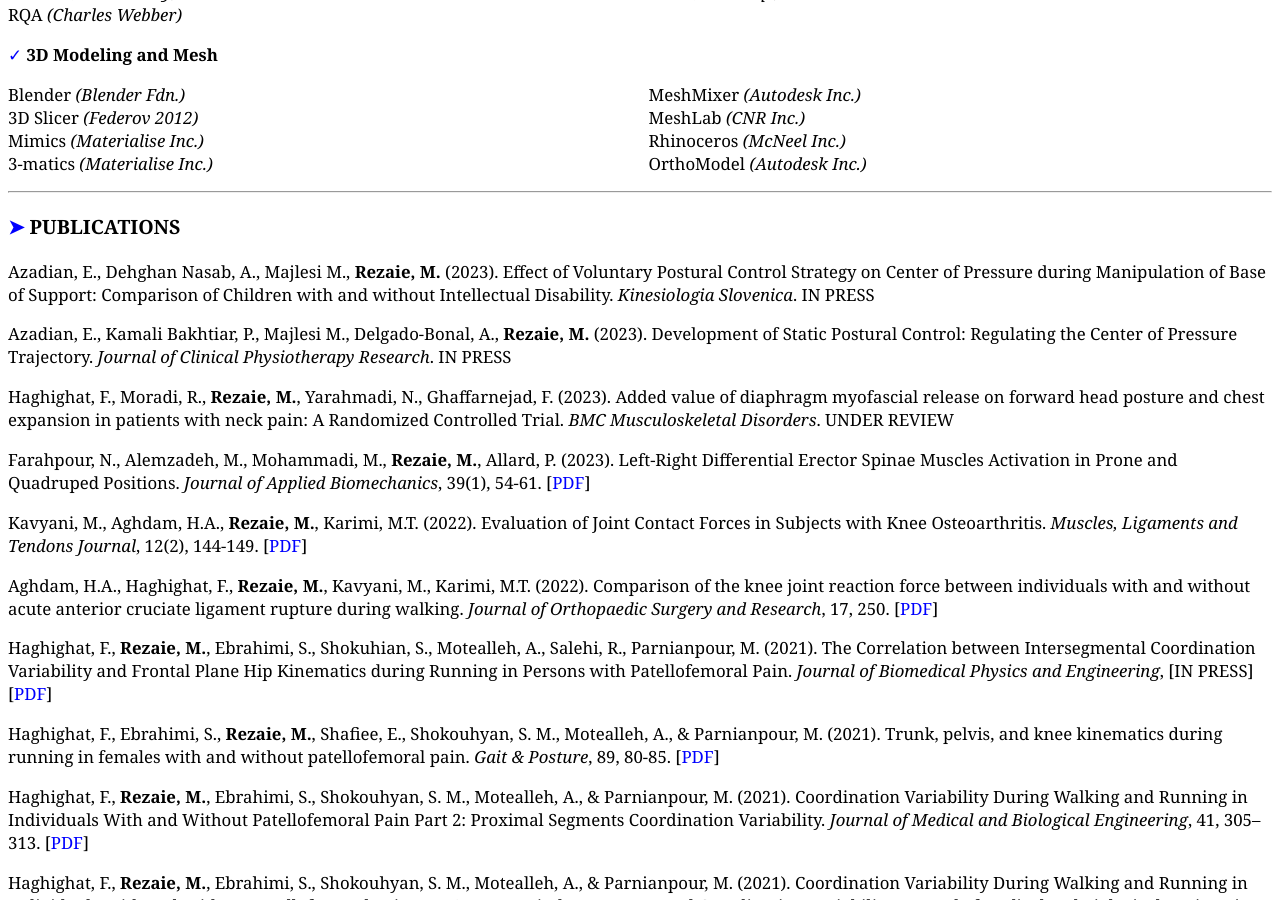
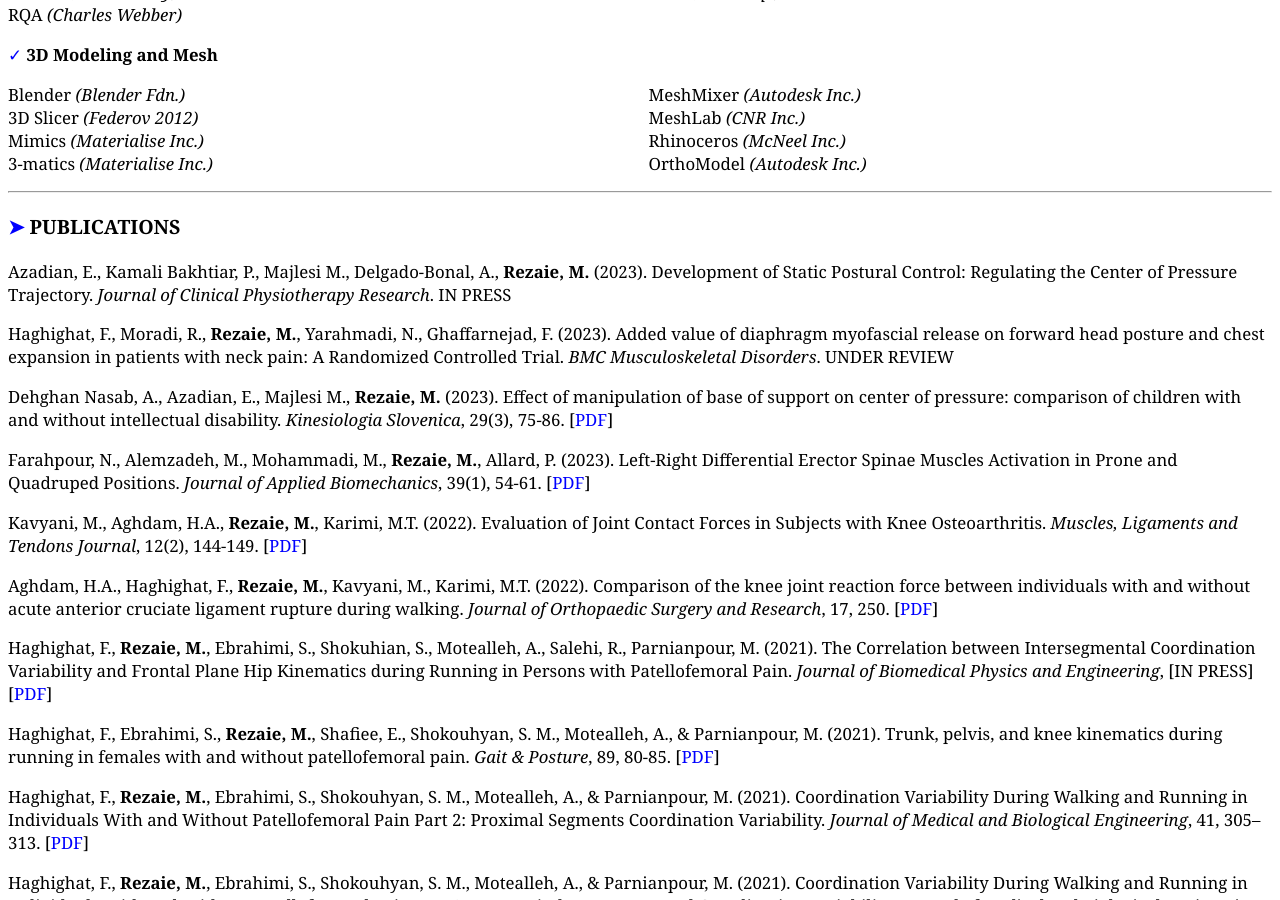
Before and after one commit to mrrezaie/mrrezaie.github.io, a Jekyll site: the page cv.html, which Jekyll copies as it is, in a window 1280 px wide and 900 px high, scrolled down 2078 px. Built offline with Jekyll 4.4.1, drawn with Linux system fonts in a browser that asks for light colours; some of the changed text lies outside the part shown.

Commit message:
Update CV

```diff
--- a/cv.html
+++ b/cv.html
@@ -173,9 +173,10 @@ Collaborated with the following research institutes [please see <a aria-label="l
 
 <h3 id="publications"> <a aria-label="link" href="#publications">&#10148</a> <b>PUBLICATIONS</b></h3>
 <!-- <p>Farahpour, N., Ghadimi, V., Ghadimi, N., <b>Rezaie, M.</b>, Alemzadeh, M. (2022). Erector spinae and rectus femoris activity during stair assending and decending with and without school back pack in adolescent idiopathic scoliosis and healthy individuals. Journal of Electromyography and Kinesiology. UNDER REVIEW [PDF]</p> -->
-<p>Azadian, E., Dehghan Nasab, A., Majlesi M., <b>Rezaie, M.</b> (2023). Effect of Voluntary Postural Control Strategy on Center of Pressure during Manipulation of Base of Support: Comparison of Children with and without Intellectual Disability. <i>Kinesiologia Slovenica</i>. IN PRESS</p>
 <p>Azadian, E., Kamali Bakhtiar, P., Majlesi M., Delgado-Bonal, A., <b>Rezaie, M.</b> (2023). Development of Static Postural Control: Regulating the Center of Pressure Trajectory. <i>Journal of Clinical Physiotherapy Research</i>. IN PRESS</p>
 <p>Haghighat, F., Moradi, R., <b>Rezaie, M.</b>, Yarahmadi, N., Ghaffarnejad, F. (2023). Added value of diaphragm myofascial release on forward head posture and chest expansion in patients with neck pain: A Randomized Controlled Trial. <i>BMC Musculoskeletal Disorders</i>. UNDER REVIEW</p>
+<p>Dehghan Nasab, A., Azadian, E., Majlesi M., <b>Rezaie, M.</b> (2023). Effect of manipulation of base of support on center of pressure: comparison of children with and without intellectual disability. <i>Kinesiologia Slovenica</i>, 29(3), 75-86.
+	[<a aria-label="link" href="about/files/azadian2023.pdf" target="_blank" rel="noopener noreferrer">PDF</a>]</p>
 <p>Farahpour, N., Alemzadeh, M., Mohammadi, M., <b>Rezaie, M.</b>, Allard, P. (2023). Left-Right Differential Erector Spinae Muscles Activation in Prone and Quadruped Positions. <i>Journal of Applied Biomechanics</i>, 39(1), 54-61.
 	[<a aria-label="link" href="about/files/1543-2688-article-p54.pdf" target="_blank" rel="noopener noreferrer">PDF</a>]</p>
 <p>Kavyani, M., Aghdam, H.A., <b>Rezaie, M.</b>, Karimi, M.T. (2022). Evaluation of Joint Contact Forces in Subjects with Knee Osteoarthritis. <i>Muscles, Ligaments and Tendons Journal</i>, 12(2), 144-149.
```
Also changed, not shown: other parts of cv.html (+1 -1 lines), 1 other file.
